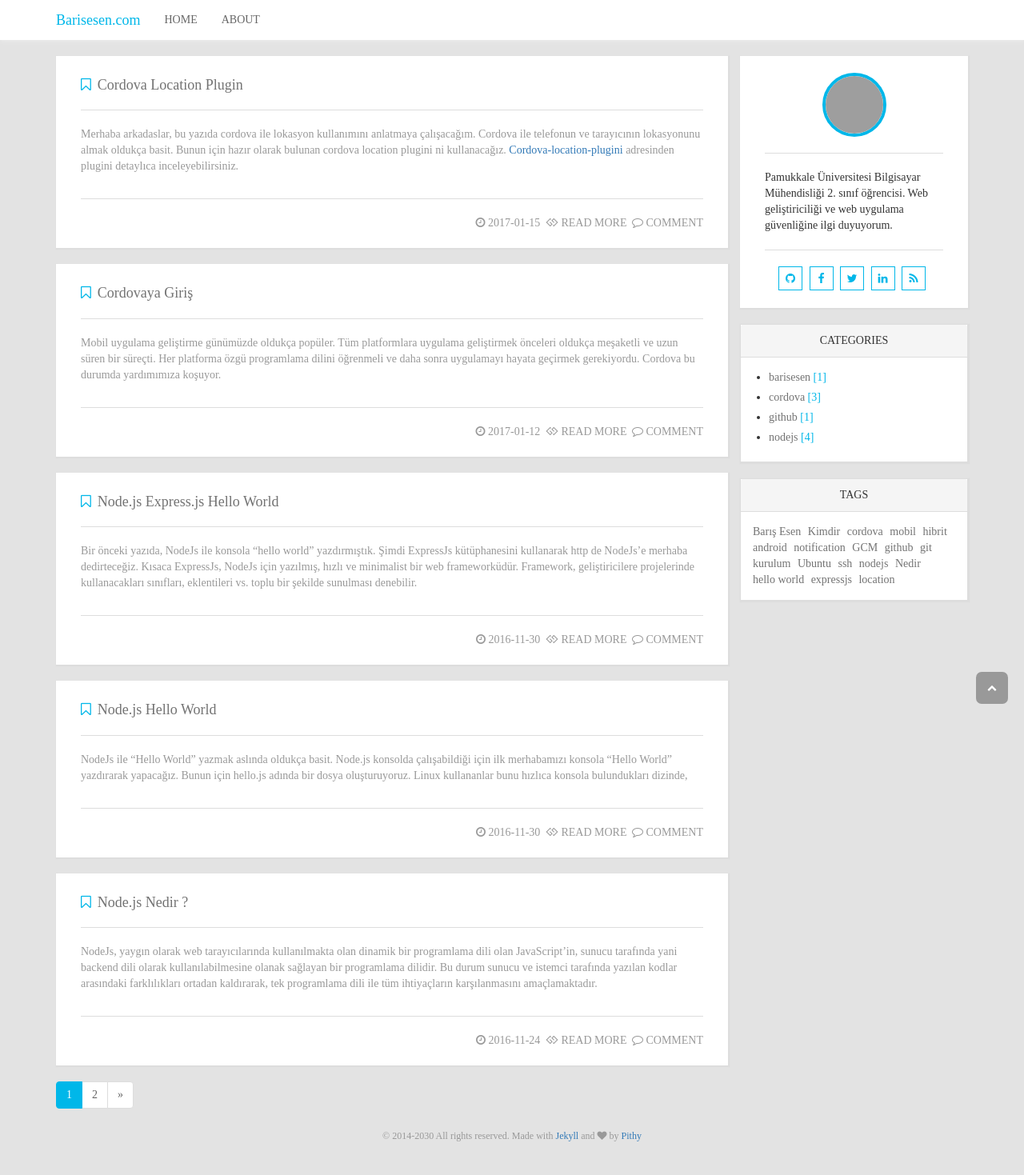
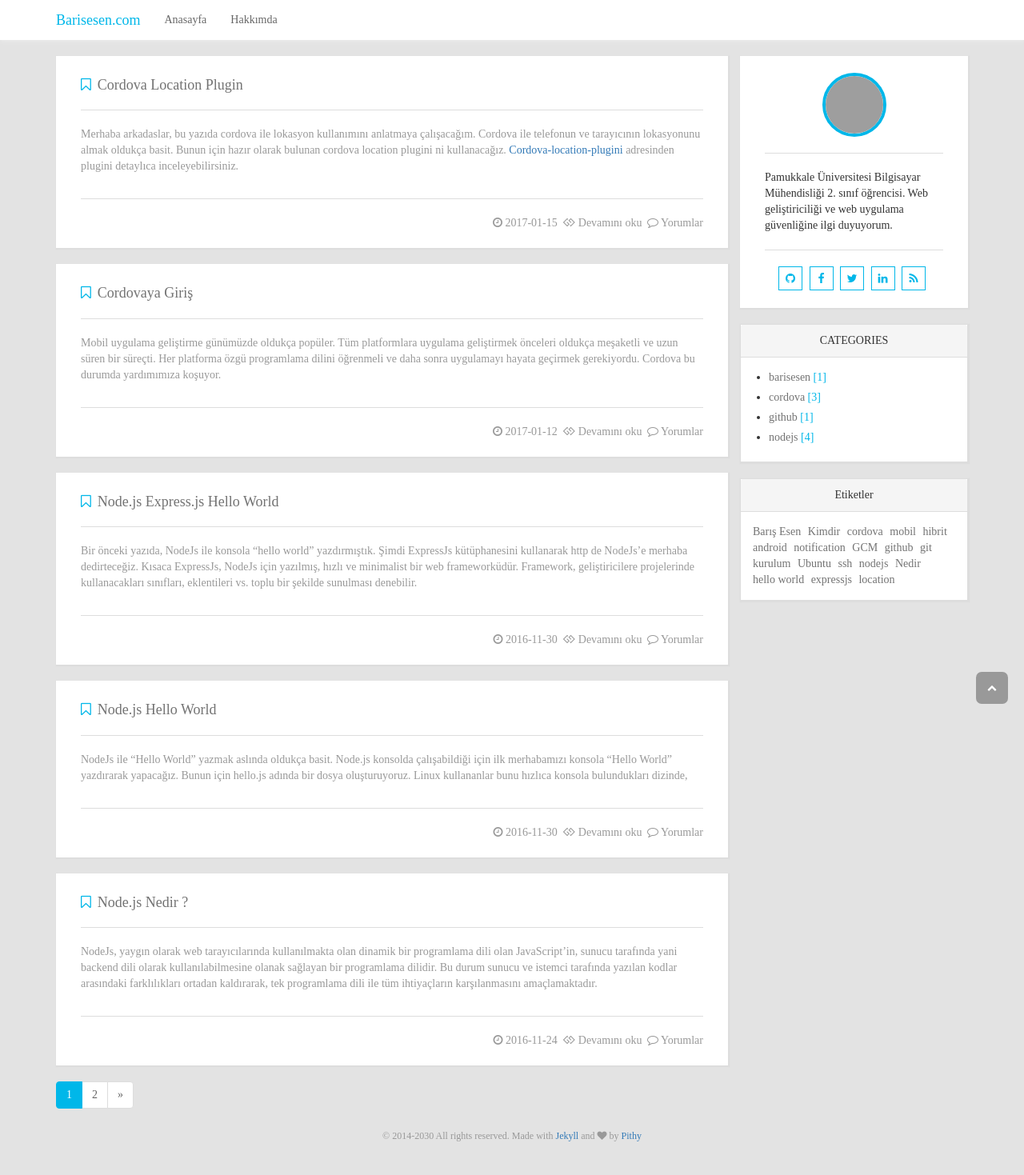
Before and after one commit to barisesen/barisesen.com, a Jekyll site: the page built from index.html, in a window 1280 px wide. Shown: the whole page at 80% size. Built offline with Jekyll 4.4.1, drawn with Linux system fonts in a browser that asks for light colours; the list of posts is cut into pages by our own code; grey boxes are pictures that could not be loaded.

Commit message:
🐛  fix translate

```diff
--- a/_includes/navbar.html
+++ b/_includes/navbar.html
@@ -10,10 +10,10 @@
         <div class="collapse navbar-collapse" id="pithy-navbar">
             <ul class="nav navbar-nav">
                 <li class="active">
-                    <a href="{{site.baseurl}}/">{{ 'menu.home' | translate }}</a>
+                    <a href="{{site.baseurl}}/">Anasayfa</a>
                 </li>
                 <li class="active">
-                    <a href="{{site.baseurl}}/hakkimda/">{{ 'menu.about' | translate }}</a>
+                    <a href="{{site.baseurl}}/hakkimda">Hakkımda</a>
                 </li>
             </ul>
         </div>
--- a/_includes/posts.html
+++ b/_includes/posts.html
@@ -18,10 +18,10 @@
               <i class="fa fa-clock-o"></i> {{ post.date | date: "%Y-%m-%d"}}
             </span>
           <a class="read" href="{{ post.url | prepend: site.baseurl }}#post-content">
-            <i class="fa fa-gg"></i> {{ 'list.read_more' | translate }}
+            <i class="fa fa-gg"></i> Devamını oku
           </a>
           <a class="comment" href="{{ post.url | prepend: site.baseurl }}#post-comment">
-            <i class="fa fa-comment-o"></i> {{ 'list.comment' | translate }}
+            <i class="fa fa-comment-o"></i> Yorumlar
           </a>
         </div>
         <div class="clearfix"></div>
--- a/_includes/sidebar_tags.html
+++ b/_includes/sidebar_tags.html
@@ -1,7 +1,7 @@
 <!-- sidebar: tag list -->
 <div class="panel panel-default tags">
     <div class="panel-heading title">
-        {{ "sidebar.tags" | translate }}
+        Etiketler
     </div>
     <div class="panel-body list">
         {% for tag in site.tags %}
--- a/_layouts/post.html
+++ b/_layouts/post.html
@@ -10,7 +10,7 @@ layout: default
                 </h3>
                 <ul class="info">
                     <li>
-                      {{ 'post.author' | translate }} <a href="{{site.url}}/hakkimda"><span class="author">{{ page.author }}</span></a>
+                      Yazar: <a href="{{site.url}}/hakkimda"><span class="author">{{ page.author }}</span></a>
                     </li>
                     <li>
                       {{ page.date | date: "%b %-d, %Y" }}
@@ -19,7 +19,7 @@ layout: default
                       <a href="{{site.url}}/kategori/{{page.categories}}">{{ page.categories }}</a>
                     </li>
                     <li>
-                      {{ 'post.tags' | translate }}
+                      Etiketler
                      {% for tag in page.tags %}
                          <a class="tag" href="{{site.baseurl}}/tag/#{{ tag }}">{{ tag }}</a>
                      {% endfor %}
```
Also changed, not shown: _layouts/about.html (deleted, +0 -24 lines).
